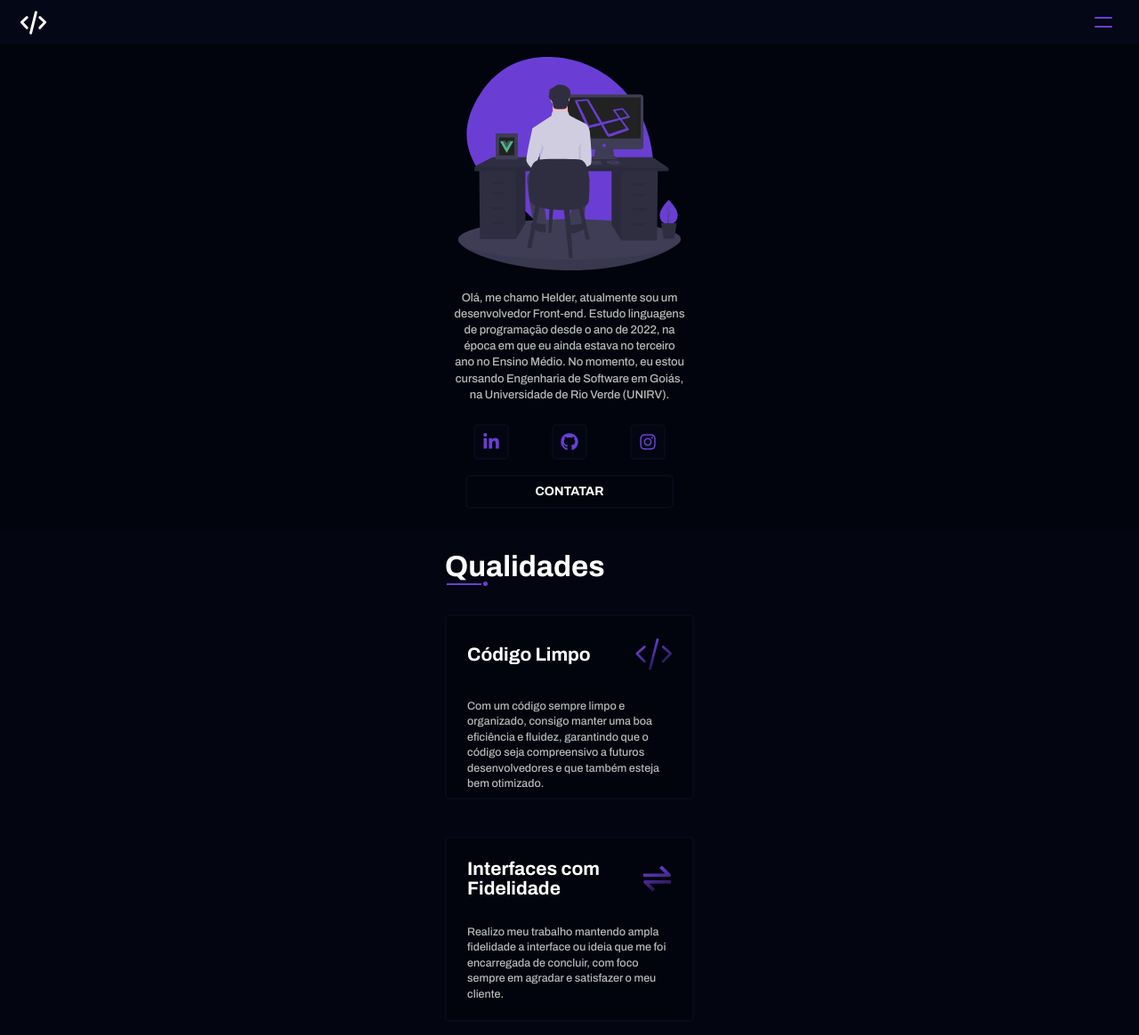
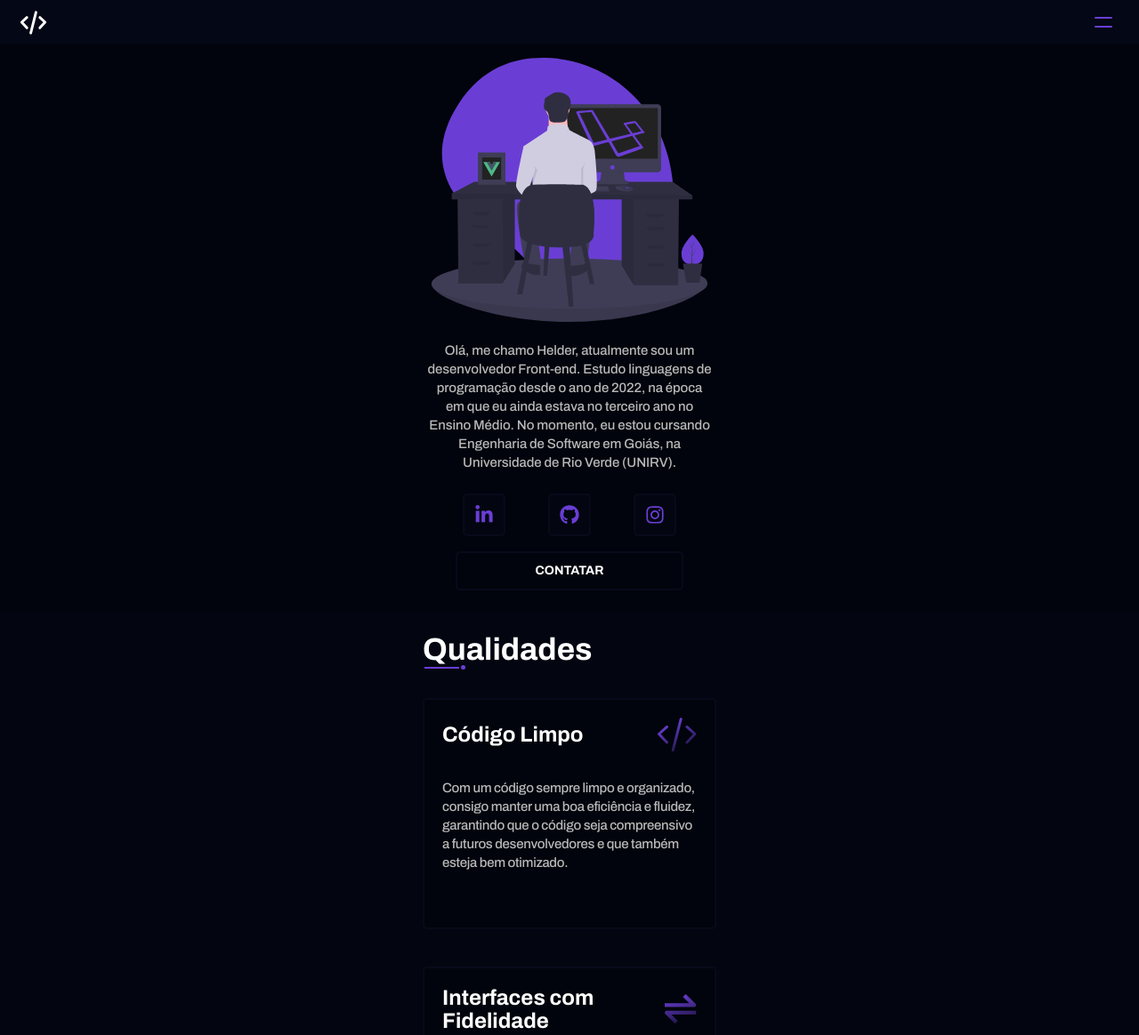
Before and after one commit to heldernf/projects, a plain HTML site: page portfolio-1.0/index.html in a window 1280 px wide. Shown: the top 1164 px of the page at 89% size. Drawn offline with Linux system fonts and the light colour scheme.

Commit message:
Iniciando Media Queries

```diff
--- a/portfolio-1.0/index.html
+++ b/portfolio-1.0/index.html
@@ -43,7 +43,7 @@
             <div id="container-inicio">
                 <img src="img/inicio-figura.svg" alt="">
 
-                <div>
+                <div id="box-about">
                     <p>
                         Olá, me chamo Helder, atualmente sou um desenvolvedor Front-end. Estudo linguagens de
                         programação
--- a/portfolio-1.0/style/mq.css
+++ b/portfolio-1.0/style/mq.css
@@ -0,0 +1,48 @@
+@media (min-width: 428px) {
+    div#container-inicio img {
+        width: 31rem;
+    }
+
+    div#box-about p {
+        font-size: 1.5rem;
+        width: 32rem;
+    }
+
+    div#box-about ul li a {
+        width: 4.8rem;
+        height: 4.8rem;
+    }
+
+    div#box-about a#a-contatar {
+        width: 25.6rem;
+        height: 4.4rem;
+    }
+
+    /* ----- SECTION QUALIDADES -- SECTION QUALIDADES -- SECTION QUALIDADES ----- */
+
+    div#container-qualidades h1 {
+        width: 33rem;
+        font-size: 3.5rem;
+    }
+
+    div.box-qualidade {
+        width: 33rem;
+        height: 26rem;
+    }
+
+    div.box-qualidade div h2 {
+        font-size: 2.4rem;
+    }
+
+    div.box-qualidade div svg  {
+        height: 3.9rem;
+    }
+
+    div.box-qualidade h3 {
+        font-size: 1.5rem;
+    }
+
+    /* ----- SECTION PROJETOS -- SECTION PROJETOS -- SECTION PROJETOS ----- */
+
+
+}
--- a/portfolio-1.0/style/style.css
+++ b/portfolio-1.0/style/style.css
@@ -112,7 +112,7 @@ ul#menu-options li {
 ul#menu-options li a {
     display: block;
     padding: 1.6rem 0;
-    color: var(--white);
+    color: var(--texto2);
     text-decoration: none;
     font-size: 1.05rem;
     text-align: center;
@@ -180,17 +180,17 @@ div#container-inicio {
 
 div#container-inicio > img {
     width: 25rem;
-    margin-top: 1.4rem;
+    margin-top: 1.5rem;
 }
 
-div#container-inicio > div {
+div#box-about {
     display: flex;
     flex-direction: column;
     align-items: center;
     width: max-content;
 }
 
-div#container-inicio div p {
+div#box-about p {
     color: var(--texto1);
     font-size: 1.3rem;
     font-weight: 500;
@@ -201,18 +201,18 @@ div#container-inicio div p {
     text-align: center;
 }
 
-div#container-inicio div ul {
+div#box-about ul {
     display: flex;
     column-gap: 4.8rem;
     margin-top: 2.4rem;
 }
 
-div#container-inicio div ul li {
+div#box-about ul li {
 
     list-style: none;
 }
 
-div#container-inicio div ul li a {
+div#box-about ul li a {
     display: flex;
     justify-content: center;
     align-items: center;
@@ -223,13 +223,13 @@ div#container-inicio div ul li a {
     border-radius: .5rem;
 }
 
-div#container-inicio div ul li a svg {
-    width: 2em;
-    height: 2em;
+div#box-about ul li a svg {
+    width: 50%;
+    height: 50%;
     fill: var(--p1);
 }
 
-a#a-contatar {
+div#box-about a#a-contatar {
     display: flex;
     justify-content: center;
     align-items: center;
@@ -298,7 +298,7 @@ div.box-qualidade {
     background-color: var(--p2);
     border-radius: .5rem;
     border: .2rem solid var(--borda);
-    padding: 2.3rem;
+    padding: 2rem;
     margin-bottom: 4.2rem;
 }
 
@@ -314,7 +314,7 @@ div.box-qualidade div h2 {
 }
 
 div.box-qualidade div svg {
-    width: 4.1rem;
+    height: 3.6rem;
 }
 
 div.box-qualidade h3 {
@@ -323,6 +323,7 @@ div.box-qualidade h3 {
     font-weight: 500;
     line-height: 140%;
     font-size: 1.25rem;
+    letter-spacing: -.03rem;
 }
 
 /* ----- SECTION PROJETOS -- SECTION PROJETOS -- SECTION PROJETOS ----- */
```
